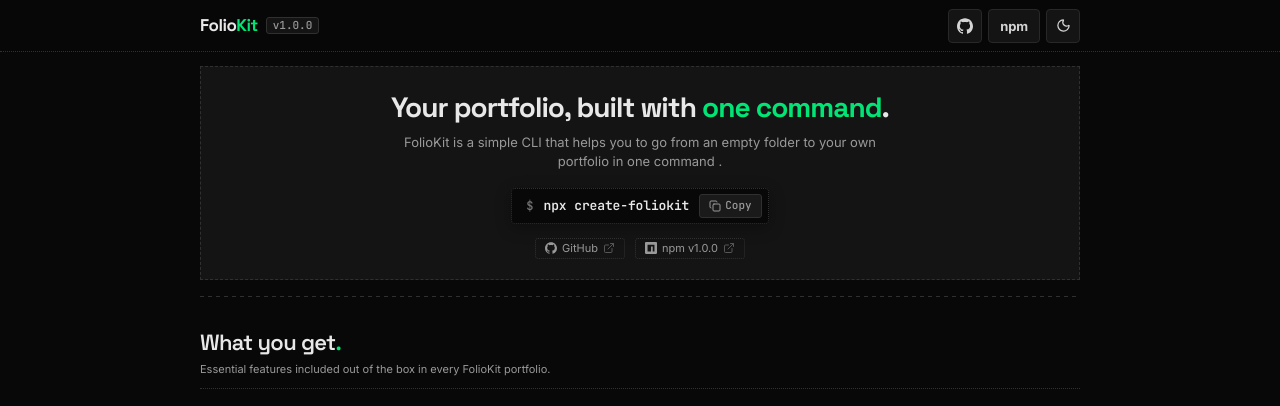
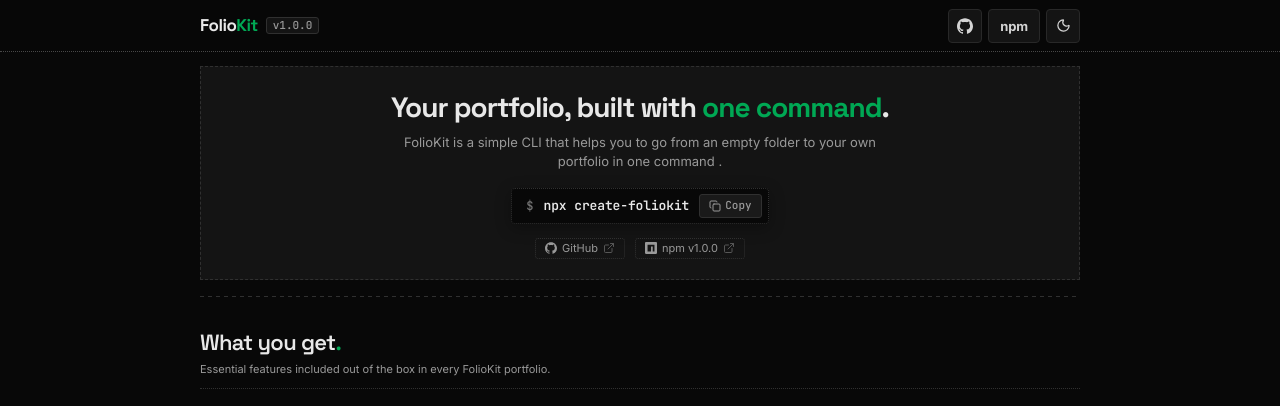
Before and after one commit to saurabhhdev/foliokit, a React (Vite) app: page / in a window 1280 px wide. Shown: the top 406 px of the page. Built offline with nearby package versions, Linux system fonts and the light colour scheme.

Commit message:
Update green theme to deep dark green #00A854 and add matching navbar hover effects

```diff
--- a/src/styles.css
+++ b/src/styles.css
@@ -17,12 +17,12 @@
   --elevated: #1a1a1a;
   --secondary: #141414;
 
-  /* Primary Accent: Dark Neon Green */
-  --neon: #00E575;
-  --neon-hover: #00FF85;
-  --neon-glow: rgba(0, 229, 117, 0.16);
-  --emerald: #00E575;
-  --lime: #00E575;
+  /* Primary Accent: Deep Dark Green */
+  --neon: #00A854;
+  --neon-hover: #00C863;
+  --neon-glow: rgba(0, 168, 84, 0.16);
+  --emerald: #00A854;
+  --lime: #00A854;
 
   /* Text & Borders */
   --warm-white: #E8E8E8;
@@ -167,6 +167,11 @@ h1, h2, h3, h4 {
   background: rgba(8, 8, 8, 0.94);
   backdrop-filter: blur(12px);
   -webkit-backdrop-filter: blur(12px);
+  transition: border-color var(--interaction-duration) var(--interaction-ease);
+}
+
+.site-header:hover {
+  border-bottom-color: var(--frame-dot-hover);
 }
 
 /* Minimal Clean Wordmark */
@@ -176,21 +181,31 @@ h1, h2, h3, h4 {
   gap: 8px;
   text-decoration: none;
   line-height: 1;
+  transition: transform var(--interaction-duration) var(--interaction-ease);
+}
+
+.nav-wordmark:hover {
+  transform: translateY(-0.5px);
 }
 
 .brand-text {
   font: 700 17px/1 var(--heading-font);
   letter-spacing: -0.03em;
   color: var(--warm-white);
-  transition: opacity var(--interaction-duration) var(--interaction-ease);
+  transition: color var(--interaction-duration) var(--interaction-ease);
 }
 
 .nav-wordmark:hover .brand-text {
-  opacity: 0.85;
+  color: #FFFFFF;
 }
 
 .brand-kit {
-  color: var(--neon);
+  color: var(--emerald);
+  transition: color var(--interaction-duration) var(--interaction-ease);
+}
+
+.nav-wordmark:hover .brand-kit {
+  color: var(--neon-hover);
 }
 
 /* Simplified Minimal Version Tag */
@@ -206,12 +221,14 @@ h1, h2, h3, h4 {
   line-height: 1;
   user-select: none;
   transition: border-color var(--interaction-duration) var(--interaction-ease),
+              background var(--interaction-duration) var(--interaction-ease),
               color var(--interaction-duration) var(--interaction-ease);
 }
 
 .nav-wordmark:hover .brand-version-tag {
-  border-color: var(--border-light);
-  color: var(--warm-white);
+  border-color: var(--emerald);
+  color: var(--emerald);
+  background: color-mix(in srgb, var(--emerald) 10%, var(--surface));
 }
 
 /* Minimal Action Button Cluster */
@@ -236,22 +253,24 @@ h1, h2, h3, h4 {
   user-select: none;
   transition: background var(--interaction-duration) var(--interaction-ease),
               border-color var(--interaction-duration) var(--interaction-ease),
-              color var(--interaction-duration) var(--interaction-ease);
+              color var(--interaction-duration) var(--interaction-ease),
+              transform var(--interaction-duration) var(--interaction-ease);
 }
 
 .nav-btn:hover {
-  background: #1c1c1c;
-  border-color: #383838;
-  color: #FFFFFF;
+  background: var(--card);
+  border-color: var(--emerald);
+  color: var(--emerald);
+  transform: translateY(-1px);
 }
 
 .nav-btn:focus-visible {
   outline: none;
-  border-color: var(--neon);
+  border-color: var(--emerald);
 }
 
 .nav-btn:active {
-  transform: translateY(1px);
+  transform: translateY(0);
 }
 
 .nav-btn-icon {
@@ -306,7 +325,7 @@ h1, h2, h3, h4 {
 }
 
 [data-theme="light"] .brand-kit {
-  color: #00aa55;
+  color: #008744;
 }
 
 [data-theme="light"] .brand-version-tag {
@@ -316,8 +335,9 @@ h1, h2, h3, h4 {
 }
 
 [data-theme="light"] .nav-wordmark:hover .brand-version-tag {
-  border-color: #b0b0b8;
-  color: #111111;
+  border-color: #008744;
+  color: #008744;
+  background: rgba(0, 135, 68, 0.08);
 }
 
 [data-theme="light"] .nav-btn {
@@ -327,9 +347,10 @@ h1, h2, h3, h4 {
 }
 
 [data-theme="light"] .nav-btn:hover {
-  background: #f4f4f6;
-  border-color: #b8b8c0;
-  color: #000000;
+  background: #f0fdf4;
+  border-color: #008744;
+  color: #008744;
+  transform: translateY(-1px);
 }
 
 /* ==========================================================================
```
Also changed, not shown: public/favicon.svg.
